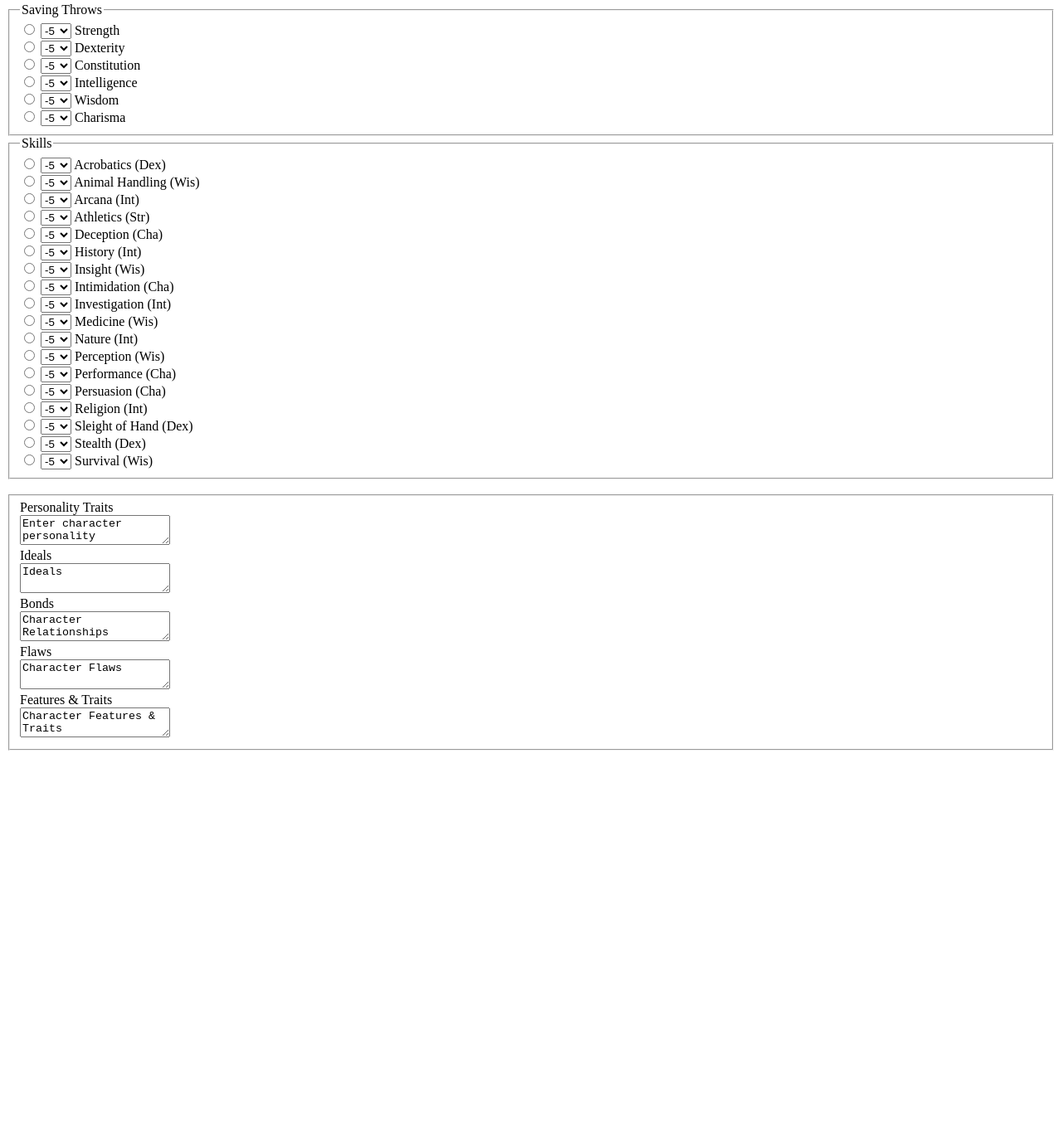
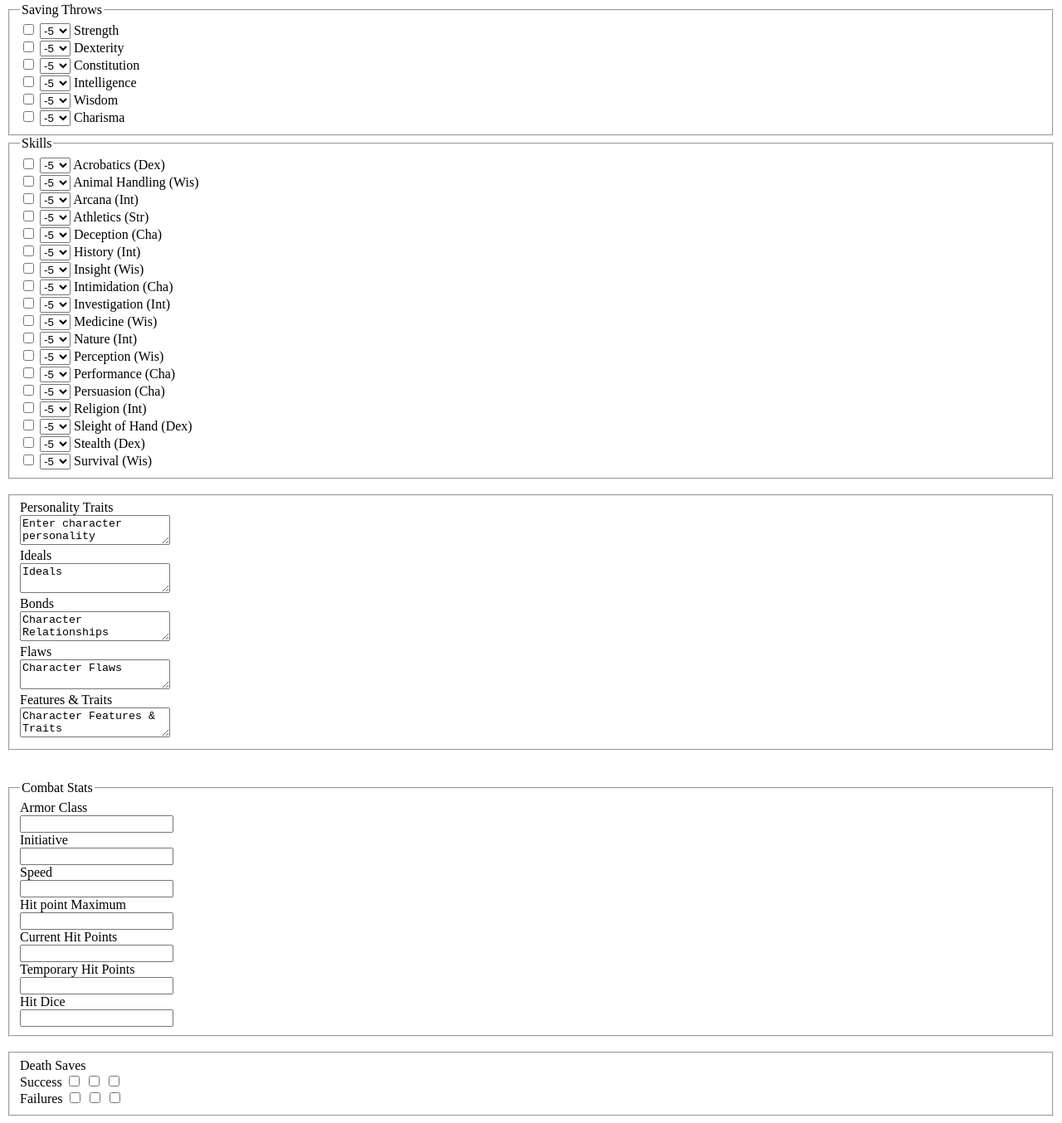
Before and after one commit to T-Heier/dnd-character-sheet, a plain HTML site: page index.html in a window 1280 px wide. Shown: the part 733-2087 px from the top of the page at 83% size. Before the commit the page ends 1682 px from the top, so only its background shows below. Drawn offline with Linux system fonts and the light colour scheme.

Commit message:
added combat stats form inputs

```diff
--- a/index.html
+++ b/index.html
@@ -158,7 +158,7 @@
         <form id="cSavingThrow">
             <fieldset>
                 <legend>Saving Throws</legend>
-                <input type="radio" name="strengthSaving" value="proficent">
+                <input type="checkbox" name="strengthSaving" value="proficent">
                 <select>
                     <option value="-5">-5</option>
                     <option value="-4">-4</option>
@@ -178,7 +178,7 @@
                     <option value="10">10</option>
                 </select>
                 <label>Strength</label><br>
-                <input type="radio" name="dexteritySaving" value="proficent">
+                <input type="checkbox" name="dexteritySaving" value="proficent">
                 <select>
                     <option value="-5">-5</option>
                     <option value="-4">-4</option>
@@ -198,7 +198,7 @@
                     <option value="10">10</option>
                 </select>
                 <label>Dexterity</label><br>
-                <input type="radio" name="constituionSaving" value="proficent">
+                <input type="checkbox" name="constituionSaving" value="proficent">
                 <select>
                     <option value="-5">-5</option>
                     <option value="-4">-4</option>
@@ -218,7 +218,7 @@
                     <option value="10">10</option>
                 </select>
                 <label>Constitution</label><br>
-                <input type="radio" name="intelligenceSaving" value="proficent">
+                <input type="checkbox" name="intelligenceSaving" value="proficent">
                 <select>
                     <option value="-5">-5</option>
                     <option value="-4">-4</option>
@@ -238,7 +238,7 @@
                     <option value="10">10</option>
                 </select>
                 <label>Intelligence</label><br>
-                <input type="radio" name="wisdomSaving" value="proficent">
+                <input type="checkbox" name="wisdomSaving" value="proficent">
                 <select>
                     <option value="-5">-5</option>
                     <option value="-4">-4</option>
@@ -258,7 +258,7 @@
                     <option value="10">10</option>
                 </select>
                 <label>Wisdom</label><br>
-                <input type="radio" name="charismaSaving" value="proficent">
+                <input type="checkbox" name="charismaSaving" value="proficent">
                 <select>
                     <option value="-5">-5</option>
                     <option value="-4">-4</option>
@@ -286,7 +286,7 @@
         <form id="cSkills">
             <fieldset>
                 <legend>Skills</legend>
-                <input type="radio" name="acrobatics" value="proficent">
+                <input type="checkbox" name="acrobatics" value="proficent">
                 <select>
                     <option value="-5">-5</option>
                     <option value="-4">-4</option>
@@ -306,7 +306,7 @@
                     <option value="10">10</option>
                 </select>
                 <label>Acrobatics (Dex)</label><br>
-                <input type="radio" name="animalHandling" value="proficent">
+                <input type="checkbox" name="animalHandling" value="proficent">
                 <select>
                     <option value="-5">-5</option>
                     <option value="-4">-4</option>
@@ -326,7 +326,7 @@
                     <option value="10">10</option>
                 </select>
                 <label>Animal Handling (Wis)</label><br>
-                <input type="radio" name="arcana" value="proficent">
+                <input type="checkbox" name="arcana" value="proficent">
                 <select>
                     <option value="-5">-5</option>
                     <option value="-4">-4</option>
@@ -346,7 +346,7 @@
                     <option value="10">10</option>
                 </select>
                 <label>Arcana (Int)</label><br>
-                <input type="radio" name="athletics" value="proficent">
+                <input type="checkbox" name="athletics" value="proficent">
                 <select>
                     <option value="-5">-5</option>
                     <option value="-4">-4</option>
@@ -366,7 +366,7 @@
                     <option value="10">10</option>
                 </select>
                 <label>Athletics (Str)</label><br>
-                <input type="radio" name="deception" value="proficent">
+                <input type="checkbox" name="deception" value="proficent">
                 <select>
                     <option value="-5">-5</option>
                     <option value="-4">-4</option>
@@ -386,7 +386,7 @@
                     <option value="10">10</option>
                 </select>
                 <label>Deception (Cha)</label><br>
-                <input type="radio" name="history" value="proficent">
+                <input type="checkbox" name="history" value="proficent">
                 <select>
                     <option value="-5">-5</option>
                     <option value="-4">-4</option>
@@ -406,7 +406,7 @@
                     <option value="10">10</option>
                 </select>
                 <label>History (Int)</label><br>
-                <input type="radio" name="insight" value="proficent">
+                <input type="checkbox" name="insight" value="proficent">
                 <select>
                     <option value="-5">-5</option>
                     <option value="-4">-4</option>
@@ -426,7 +426,7 @@
                     <option value="10">10</option>
                 </select>
                 <label>Insight (Wis)</label><br>
-                <input type="radio" name="intimidation" value="proficent">
+                <input type="checkbox" name="intimidation" value="proficent">
                 <select>
                     <option value="-5">-5</option>
                     <option value="-4">-4</option>
@@ -446,7 +446,7 @@
                     <option value="10">10</option>
                 </select>
                 <label>Intimidation (Cha)</label><br>
-                <input type="radio" name="investigation" value="proficent">
+                <input type="checkbox" name="investigation" value="proficent">
                 <select>
                     <option value="-5">-5</option>
                     <option value="-4">-4</option>
@@ -466,7 +466,7 @@
                     <option value="10">10</option>
                 </select>
                 <label>Investigation (Int)</label><br>
-                <input type="radio" name="medicine" value="proficent">
+                <input type="checkbox" name="medicine" value="proficent">
                 <select>
                     <option value="-5">-5</option>
                     <option value="-4">-4</option>
@@ -486,7 +486,7 @@
                     <option value="10">10</option>
                 </select>
                 <label>Medicine (Wis)</label><br>
-                <input type="radio" name="nature" value="proficent">
+                <input type="checkbox" name="nature" value="proficent">
                 <select>
                     <option value="-5">-5</option>
                     <option value="-4">-4</option>
@@ -506,7 +506,7 @@
                     <option value="10">10</option>
                 </select>
                 <label>Nature (Int)</label><br>
-                <input type="radio" name="perception" value="proficent">
+                <input type="checkbox" name="perception" value="proficent">
                 <select>
                     <option value="-5">-5</option>
                     <option value="-4">-4</option>
@@ -526,7 +526,7 @@
                     <option value="10">10</option>
                 </select>
                 <label>Perception (Wis)</label><br>
-                <input type="radio" name="performance" value="proficent">
+                <input type="checkbox" name="performance" value="proficent">
                 <select>
                     <option value="-5">-5</option>
                     <option value="-4">-4</option>
@@ -546,7 +546,7 @@
                     <option value="10">10</option>
                 </select>
                 <label>Performance (Cha)</label><br>
-                <input type="radio" name="persuasion" value="proficent">
+                <input type="checkbox" name="persuasion" value="proficent">
                 <select>
                     <option value="-5">-5</option>
                     <option value="-4">-4</option>
@@ -566,7 +566,7 @@
                     <option value="10">10</option>
                 </select>
                 <label>Persuasion (Cha)</label><br>
-                <input type="radio" name="religion" value="proficent">
+                <input type="checkbox" name="religion" value="proficent">
                 <select>
                     <option value="-5">-5</option>
                     <option value="-4">-4</option>
@@ -586,7 +586,7 @@
                     <option value="10">10</option>
                 </select>
                 <label>Religion (Int)</label><br>
-                <input type="radio" name="sleightOfHand" value="proficent">
+                <input type="checkbox" name="sleightOfHand" value="proficent">
                 <select>
                     <option value="-5">-5</option>
                     <option value="-4">-4</option>
@@ -606,7 +606,7 @@
                     <option value="10">10</option>
                 </select>
                 <label>Sleight of Hand (Dex)</label><br>
-                <input type="radio" name="stealth" value="proficent">
+                <input type="checkbox" name="stealth" value="proficent">
                 <select>
                     <option value="-5">-5</option>
                     <option value="-4">-4</option>
@@ -626,7 +626,7 @@
                     <option value="10">10</option>
                 </select>
                 <label>Stealth (Dex)</label><br>
-                <input type="radio" name="survival" value="proficent">
+                <input type="checkbox" name="survival" value="proficent">
                 <select>
                     <option value="-5">-5</option>
                     <option value="-4">-4</option>
@@ -669,5 +669,39 @@
 
     </div><br>
 
+    <div class="characterCombat">
+        <form id="cCombatStats">
+            <fieldset>
+                <legend>Combat Stats</legend>
+                <label for="armorClass">Armor Class</label><br>
+                <input type="text" id="armorClass"><br>
+                <label for="initiative">Initiative</label><br>
+                <input type="text" id="initiative"><br>
+                <label for="speed">Speed</label><br>
+                <input type="text" id="speed"><br>
+                <label for="hpMax">Hit point Maximum</label><br>
+                <input type="text" id="hpMax"><br>
+                <label for="currentHp">Current Hit Points</label><br>
+                <input type="text" id="currentHp"><br>
+                <label for="tempHp">Temporary Hit Points</label><br>
+                <input type="text" id="tempHp"><br>
+                <label for="hitDice">Hit Dice</label><br>
+                <input type="text" id="hitDice"><br>
+                </fieldset><br>
+
+                <fieldset>
+                <label for="deathSave">Death Saves</label><br>
+                <label for="deathSavePass1" for="deathSavePass2" for="deathSavePass3">Success</label>
+                <input type="checkbox" id="deathSavePass1">
+                <input type="checkbox" id="deathSavePass2">
+                <input type="checkbox" id="deathSavePass3"><br>
+                <label for="deathSaveFail1" for="deathSaveFail2" for="deathSaveFail3">Failures</label>
+                <input type="checkbox" id="deathSaveFail1">
+                <input type="checkbox" id="deathSaveFail2">
+                <input type="checkbox" id="deathSaveFail3"><br>
+            </fieldset>
+        </form>
+    </div>
+
 </body>
 </html>
```
